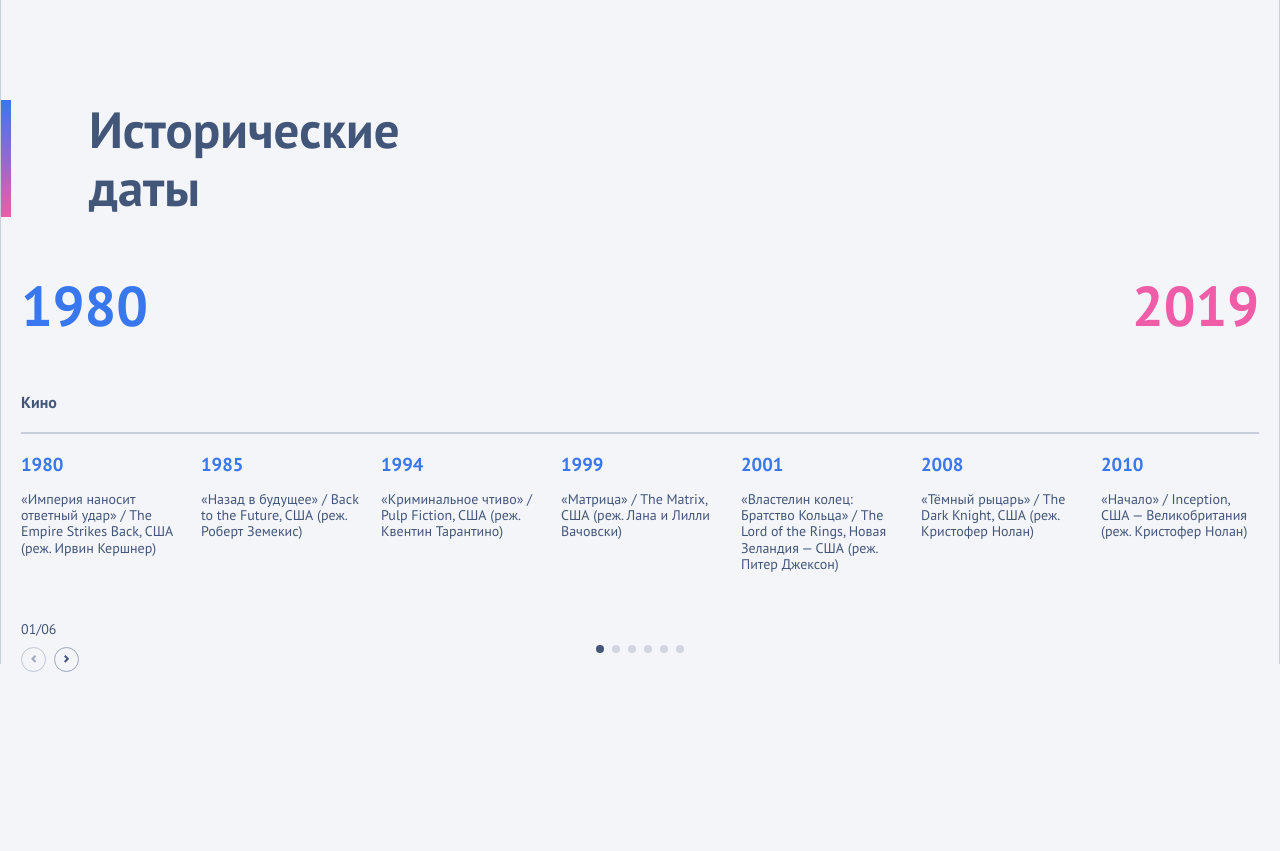
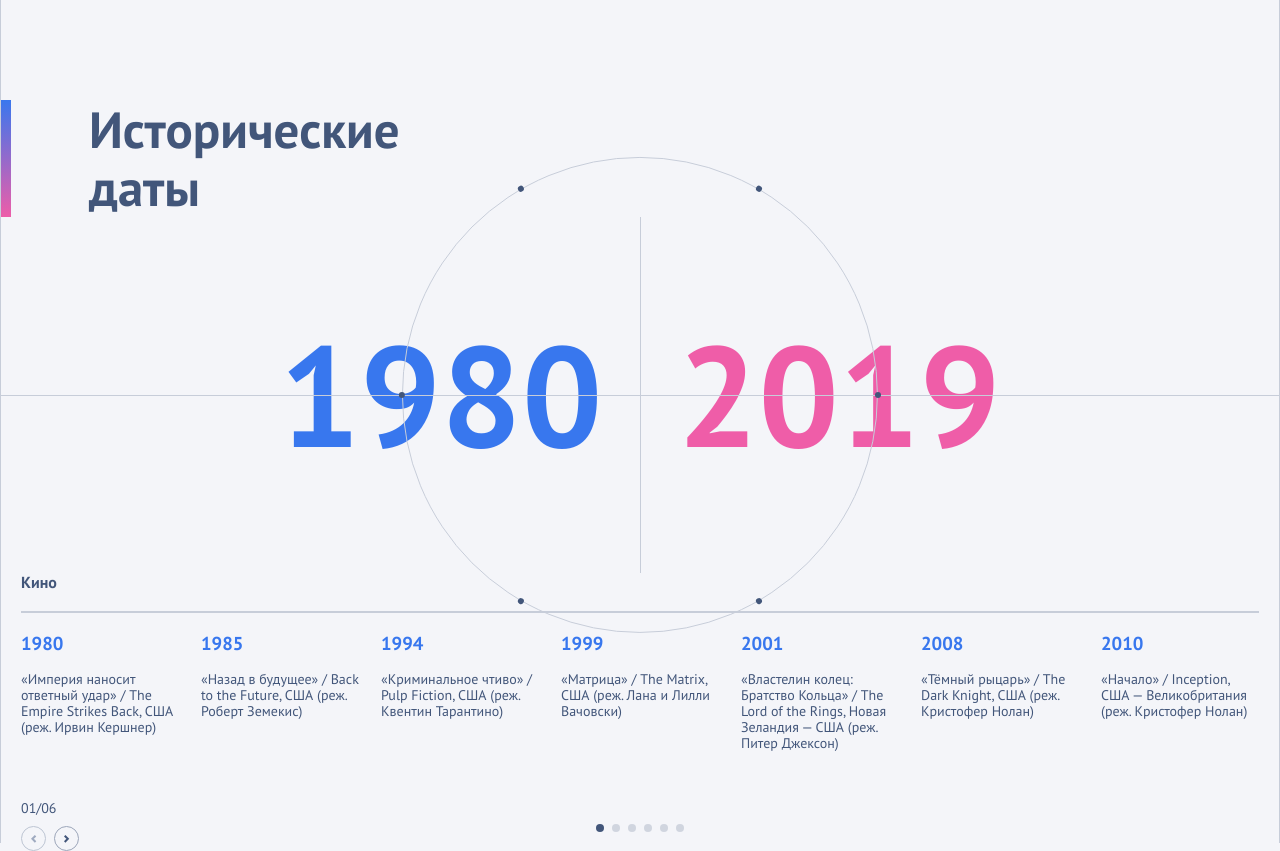
Before and after one commit to asenka0301/interactive-timeline, a React app: page / in a window 1280 px wide. Before the commit the page ends 800 px from the top, so only its background shows below. Built offline with nearby package versions, Linux system fonts and the light colour scheme.

Commit message:
feat: add TimelineOrbitNavigation

```diff
--- a/src/components/TimelineBlock.tsx
+++ b/src/components/TimelineBlock.tsx
@@ -31,7 +31,10 @@
 
   return (
     <TimelineWrapper>
-      <TimelineHeader activeCategoryData={activeCategoryData} />
+      <TimelineHeader
+        activeCategoryData={activeCategoryData}
+        timelineData={TIMELINE_CATEGORIES}
+      />
       <TimelinePanel>
         <h2>{activeCategoryData?.title}</h2>
         <TimelineSlider
--- a/src/components/TimelineHeader.tsx
+++ b/src/components/TimelineHeader.tsx
@@ -3,18 +3,24 @@
 import gsap from "gsap";
 import { useGSAP } from "@gsap/react";
 import { type TimelineCategory } from "data/timelineData";
+import TimelineOrbitNavigation from "./TimelineOrbitNavigation";
 
 type TimelineHeaderProps = {
   activeCategoryData?: TimelineCategory;
+  timelineData: Array<TimelineCategory>;
 };
 
 const Container = styled.div`
+  position: relative;
   display: flex;
-  justify-content: space-between;
-  padding: 56px 20px;
+  justify-content: center;
+  align-items: center;
+  gap: 75px;
+  padding: 96px 0;
 
   div {
-    font-size: 56px;
+    font-size: 3.5rem;
+    font-size: clamp(3.5rem, 1.7000000000000002rem + 9vw, 12.5rem);
     font-weight: bold;
     color: var(--color-blue);
   }
@@ -22,9 +28,49 @@
   .fuschia {
     color: var(--color-fuschia-100);
   }
+
+  @media (max-width: 1023px) {
+    justify-content: space-between;
+    gap: 0;
+    padding: 56px 20px;
+  }
 `;
 
-const TimelineHeader: FC<TimelineHeaderProps> = ({ activeCategoryData }) => {
+const Lines = styled.div`
+  position: absolute;
+  inset: 0;
+  z-index: 0;
+
+  &::before,
+  &::after {
+    content: "";
+    position: absolute;
+    background: var(--color-line);
+  }
+
+  &::before {
+    left: 0;
+    right: 0;
+    top: 50%;
+    height: 1px;
+  }
+
+  &::after {
+    top: 0;
+    bottom: 0;
+    left: 50%;
+    width: 1px;
+  }
+
+  @media (max-width: 1023px) {
+    display: none;
+  }
+`;
+
+const TimelineHeader: FC<TimelineHeaderProps> = ({
+  activeCategoryData,
+  timelineData,
+}) => {
   const startRef = useRef<HTMLDivElement | null>(null);
   const endRef = useRef<HTMLDivElement | null>(null);
   const events = activeCategoryData?.events ?? [];
@@ -68,6 +114,11 @@
 
   return (
     <Container>
+      <Lines />
+      <TimelineOrbitNavigation
+        activeCategoryData={activeCategoryData}
+        timelineData={timelineData}
+      />
       <div ref={startRef}>{startYear}</div>
       <div className="fuschia" ref={endRef}>
         {endYear}
--- /dev/null
+++ b/src/components/TimelineOrbitNavigation.tsx
@@ -0,0 +1,118 @@
+import { FC, useLayoutEffect, useRef, useState } from "react";
+import { styled } from "styled-components";
+import { type TimelineCategory } from "data/timelineData";
+
+const CIRCLE_SIZE = 530;
+const RADIUS = CIRCLE_SIZE / 2;
+const DOT_ANGLES = [30, 90, 150, 210, 270, 330];
+
+type TimelineOrbitNavigationProps = {
+  activeCategoryData?: TimelineCategory;
+  timelineData: Array<TimelineCategory>;
+};
+
+const OrbitCircle = styled.div`
+  position: absolute;
+  top: 50%;
+  left: 50%;
+  width: clamp(${RADIUS}px, 37.2vw, ${CIRCLE_SIZE}px);
+  aspect-ratio: 1;
+  border-radius: 50%;
+  border: 1px solid var(--color-line);
+  transform: translate(-50%, -50%);
+  z-index: 5;
+
+  @media (max-width: 1023px) {
+    display: none;
+  }
+`;
+
+const DotButton = styled.button<{ angle: number; radius: number }>`
+  position: absolute;
+  left: 50%;
+  top: 50%;
+  padding: 0;
+  border: none;
+  cursor: pointer;
+
+  transform: translate(-50%, -50%) rotate(${({ angle }) => angle}deg)
+    translate(0, -${({ radius }) => radius}px);
+
+  width: 6px;
+  height: 6px;
+  border-radius: 50%;
+  background: var(--color-dark);
+  z-index: 6;
+
+  --dot-angle: ${({ angle }) => angle}deg;
+
+  transition: width 0.25s ease, height 0.25s ease, background 0.25s ease,
+    border-color 0.25s ease, box-shadow 0.25s ease;
+
+  .index {
+    position: absolute;
+    left: 50%;
+    top: 50%;
+    transform: translate(-50%, -50%) rotate(calc(-1 * var(--dot-angle)));
+    font-size: 20px;
+    color: var(--color-dark);
+    opacity: 0;
+    pointer-events: none;
+    transition: opacity 0.2s ease;
+  }
+
+  &:hover {
+    width: 56px;
+    height: 56px;
+    background: var(--color-bg);
+    border: 1px solid var(--color-line);
+  }
+
+  &:hover .index {
+    opacity: 1;
+  }
+`;
+
+const TimelineOrbitNavigation: FC<TimelineOrbitNavigationProps> = ({
+  timelineData,
+  activeCategoryData,
+}) => {
+  const circleRef = useRef<HTMLDivElement>(null);
+  const [radius, setRadius] = useState<number>(RADIUS);
+  const count = Math.min(timelineData.length, DOT_ANGLES.length);
+
+  useLayoutEffect(() => {
+    function updateRadius() {
+      if (!circleRef.current) return;
+      const { height } = circleRef.current.getBoundingClientRect();
+      setRadius(height / 2);
+    }
+    updateRadius();
+    window.addEventListener("resize", updateRadius);
+    return () => window.removeEventListener("resize", updateRadius);
+  }, []);
+
+  const handleClick = () => {};
+
+  return (
+    <OrbitCircle ref={circleRef}>
+      {Array.from({ length: count }).map((_, index) => {
+        const angle = DOT_ANGLES[index];
+
+        return (
+          <DotButton
+            key={timelineData[index].id}
+            type="button"
+            angle={angle}
+            radius={radius}
+            onClick={handleClick}
+          >
+            <span className="index">{index + 1}</span>
+          </DotButton>
+        );
+      })}
+    </OrbitCircle>
+  );
+};
+
+export default TimelineOrbitNavigation;
```
